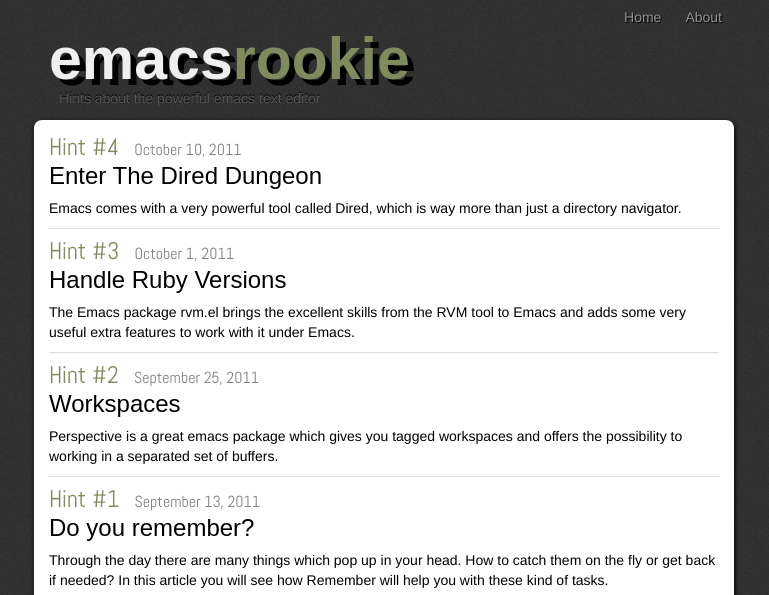
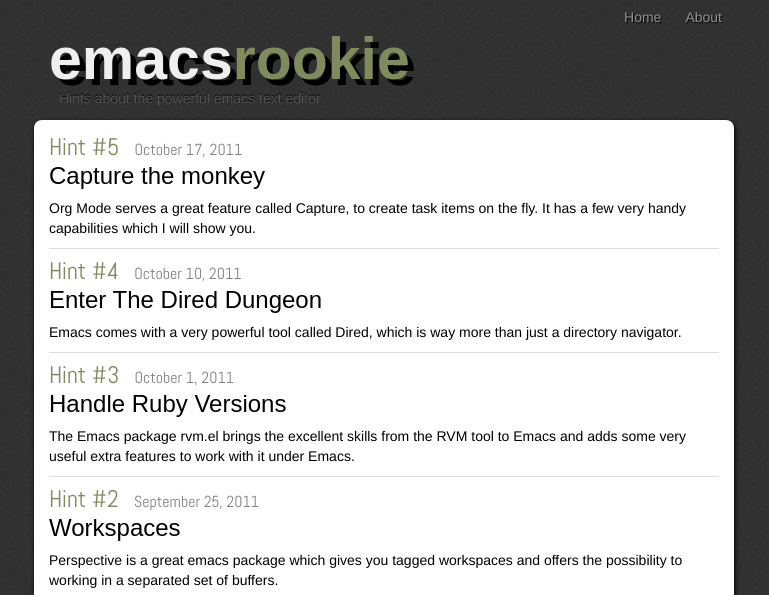
Before and after one commit to tonini/emacsrookie, a Jekyll site: the page built from index.html, in a window 1280 px wide, cut to the strip 0-595 px from the top of the page. Shown: the whole strip, without its empty margins (256-1025 px from the left). Built offline with Jekyll 4.4.1, drawn with Linux system fonts in a browser that asks for light colours; some web fonts are replaced; Markdown is read by kramdown in place of the engine named in the settings; the list of posts is cut into pages by our own code; comment, search, counter and statistics services are not loaded; some of the changed lines change nothing that is shown.

Commit message:
new article: capture the monkey

```diff
--- /dev/null
+++ b/_posts/2011-10-17-capture-the-monkey.md
@@ -0,0 +1,214 @@
+---
+title: Capture the monkey
+summary: Org Mode serves a great feature called Capture, to create task items on the fly. It has a few very handy capabilities which I will show you.
+hint: 5
+layout: post
+---
+The first Emacsrookie article was about
+[Remember](http://emacsrookie.com/2011/09/13/do-you-remember/), an
+Emacs built in package to create new tasks on the fly. There I
+promised to write a new article about how to do the same in a more
+recent way, with Capture.
+
+I will show now how to use Capture, the way how
+[Org Mode](http://orgmode.org/) handles capturing new tasks on the
+fly. Capture is highly inspired by the Remember package and I
+recommend to switch to it if you still use Remember.
+
+But why it's so great? It's really easy to use, it's built in Org Mode
+and it brings powerful abilities to create and customize new task
+templates.
+
+Let's check it out!
+
+### How to use it straightforward?
+
+Org Mode ships in with Emacs. But if you like to get a more recent
+version of Org Mode, please check the
+[install](http://orgmode.org/manual/Installation.html#Installation)
+section in the Org Mode manual.
+
+To create your first task, you have to define a default file in
+which the task should be added.
+
+Just leave the path to the file in the following variable:
+
+{% highlight scheme %}
+(setq org-default-notes-file (concat org-directory "/tasks.org"))
+{% endhighlight %}
+
+Done, now you're ready to go!
+
+Org Mode gives you the function `org-capture` to open the `*Org
+select*` buffer. At first, you just have three points to choose from,
+create a new task item, open customize (for create new Capture
+templates) or quit the buffer.
+
+You should create a new task item at the outset, to get a feeling how
+it works. You shouldn't have any problems to create a task, it's very
+self-explinatory.
+
+Maybe at this point you ask yourself what's about this Capture
+template stuff you read about in the `*Org select*` buffer.
+
+Let's see what this template stuff is all about.
+
+### Templates
+
+Capture gives you the ability to create your own templates for new
+task items. You just have to define a list for each of your templates
+and assign them to the `org-capture-templates` variable.
+
+{% highlight scheme %}
+(setq org-capture-templates
+      '(("t" "Todo" entry (file+headline "~/org/tasks.org" "Tasks")
+             "* TODO %?\n  %t")))
+{% endhighlight %}
+
+Ok, let's see what kind of a template we have defined. When you create
+a template, you need to set the following items in the list:
+
+<table class="function-list">
+    <tr>
+        <th class="functions">Item value</th>
+        <th>Description</th>
+    </tr>
+
+    <tr>
+        <td><span class="item">keys</span></td>
+        <td>A string which is used as a key for the template selection.</td>
+    </tr>
+
+    <tr>
+        <td><span class="item">description</span></td>
+        <td>The description of the template.</td>
+    </tr>
+
+    <tr>
+        <td><span class="item">type</span></td>
+        <td>The type of a new item.</td>
+    </tr>
+
+    <tr>
+        <td><span class="item">target</span></td>
+        <td>The specification where the new item should
+        be placed.</td>
+    </tr>
+
+    <tr>
+        <td><span class="item">template</span></td>
+        <td>The template for creating the capture item.</td>
+    </tr>
+
+    <tr>
+        <td><span class="item">properties</span></td>
+        <td>Additional properties.</td>
+    </tr>
+</table>
+
+Check the [manuel](http://orgmode.org/manual/Template-elements.html#Template-elements) for detailed information.
+
+Capture has some nice [template expansion](http://orgmode.org/manual/Template-expansion.html#Template-expansion) and you should read through
+the list.
+
+In the above template definition I just used `%?` and `%t`. I mostly
+use them because I'm not a fancy boy. `%?` means that after completing
+the template, the cursor will be positioned there. And the `%t` is a
+simple date only timestamp which I use because I want that my new
+`TODO` item will be shown up in the agenda view of Org Mode.
+
+Let's define a new keybinding to your new Capture template, so you
+don’t have to go through the selecting process when you want to create a new
+task item:
+
+{% highlight scheme %}
+(define-key global-map "C-c t"
+  (lambda () (interactive) (org-capture nil "t")))
+{% endhighlight %}
+
+So now you could create a new task item with `C-c t` without going
+trough the template selection.
+
+### Some customization
+
+I use Org Mode for a lot of things, also these article are written in Org
+mode. I manage also all my project with it, and because I have to
+switch between them through the day, I have written some code to
+create new items for a specific project on the fly.
+
+First a variable which holds the path to the projects org files:
+
+{% highlight scheme %}
+(defvar custom--org-project-file-path
+  "~/org/projects/")
+{% endhighlight %}
+
+Second I defined a method who returns all the files which are in the
+org projects path:
+
+{% highlight scheme %}
+(defun custom-org-project-files
+  (directory-files custom--org-project-file-path nil "\\.org$"))
+{% endhighlight %}
+
+Then I created a method which prompts for one of my project org files
+and I used the `completing-read` function to get a nice file
+completing on my org project files:
+
+{% highlight scheme %}
+(defun custom-org-project-chooser ()
+  (let ((completing-read-func (if (null ido-mode)
+                                  'completing-read
+                                'ido-completing-read)))
+    (setq project-file
+          (funcall completing-read-func
+                   "Project: "
+                   (custom-org-project-files)
+                   nil
+                   t))))
+{% endhighlight %}
+
+You can see in the code example above that I decided to use the
+function `ido-completing-read` instead of `completing-read` if
+`ido-mode` available. (Check out [ido-mode](http://www.emacswiki.org/emacs/InteractivelyDoThings) for further
+informations.)
+
+
+After that I put my `custom-org-project-chooser` function in a helper
+function where I define in which file the new task item should be
+placed and where in the file the task should be positioned.
+
+I used in the `re-search-forward` function with a speficied regulary
+expression to find the position in the file where I want to put the
+task.
+
+In my case I always put it after the project title header (like: `* My Project`).
+
+{% highlight scheme %}
+(defun custom-org-project-file ()
+  (find-file (concat custom--org-project-file-path (custom-org-projects-chooser)))
+  (goto-char (point-min))
+  (re-search-forward "^\*\s*.+\n" nil t)
+  (newline 1))
+{% endhighlight %}
+
+At last I created a Capture template from the type `function` which
+calls my `custom-org-project-file` function when a new project item
+will be created:
+
+{% highlight scheme %}
+(setq org-capture-templates
+      '(("p" "Project Todo Files" entry (function custom-org-project-file)
+         "** TODO %?\n  %T")))
+{% endhighlight %}
+
+Thats it! Bind this Capture template call to a key you like and you're
+ready to go and create your own project tasks on the fly.
+
+You find the whole source in my emacs configs [repository](https://github.com/tonini/dotfiles/blob/master/emacs.d/private/org-mode.el).
+
+### Summary
+
+If you like to manage your task through the day I really
+recommend Capture and all his capabilites. Check the Capture [manual](http://orgmode.org/manual/Capture.html#Capture)
+out and get yourself a better overview.
--- a/css/application.css
+++ b/css/application.css
@@ -244,3 +244,8 @@
   color: rgba(0, 0, 0, 0.75);
   padding: 1px 3px;
 }
+
+.function-list span.item {
+  font-style: italic;
+  font-weight: bold;
+}
```
Also changed, not shown: 4 other files.
